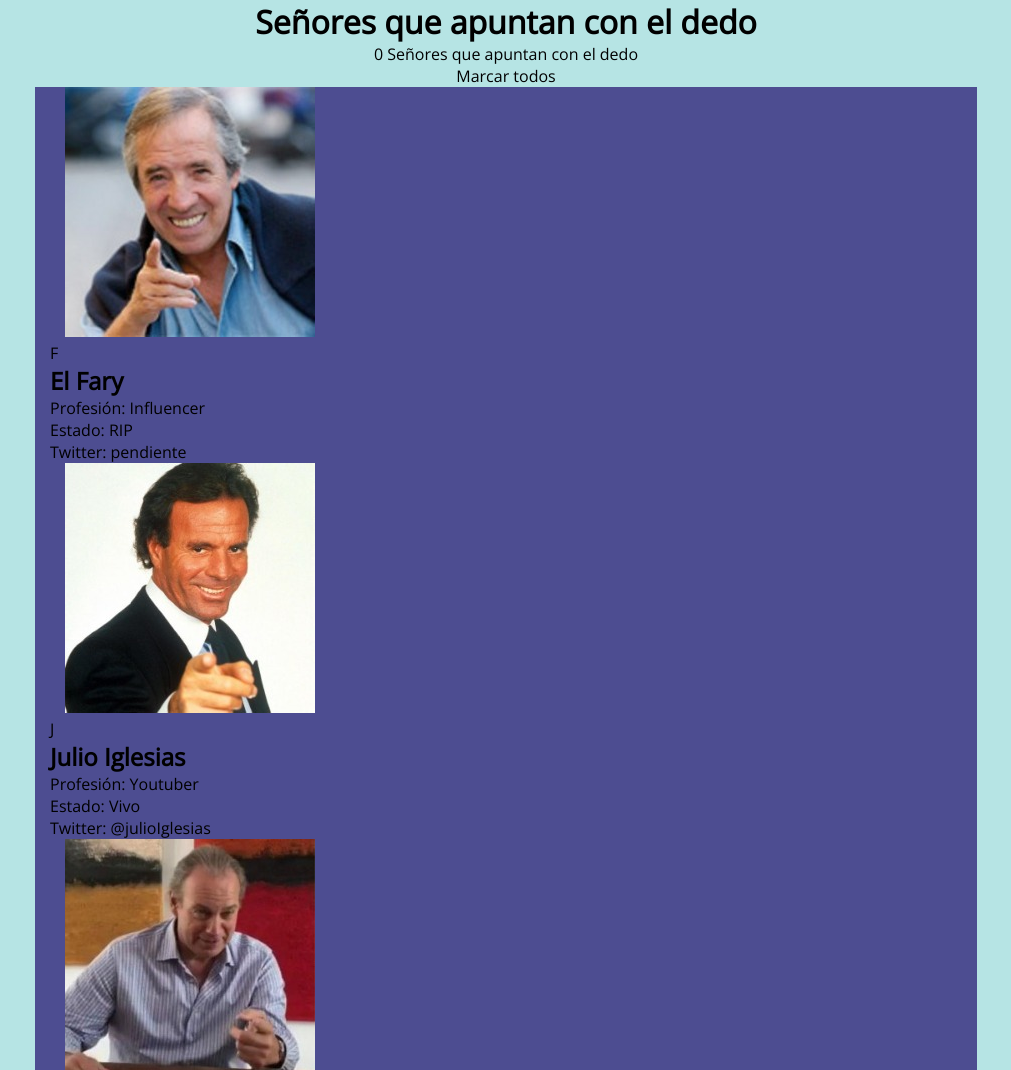
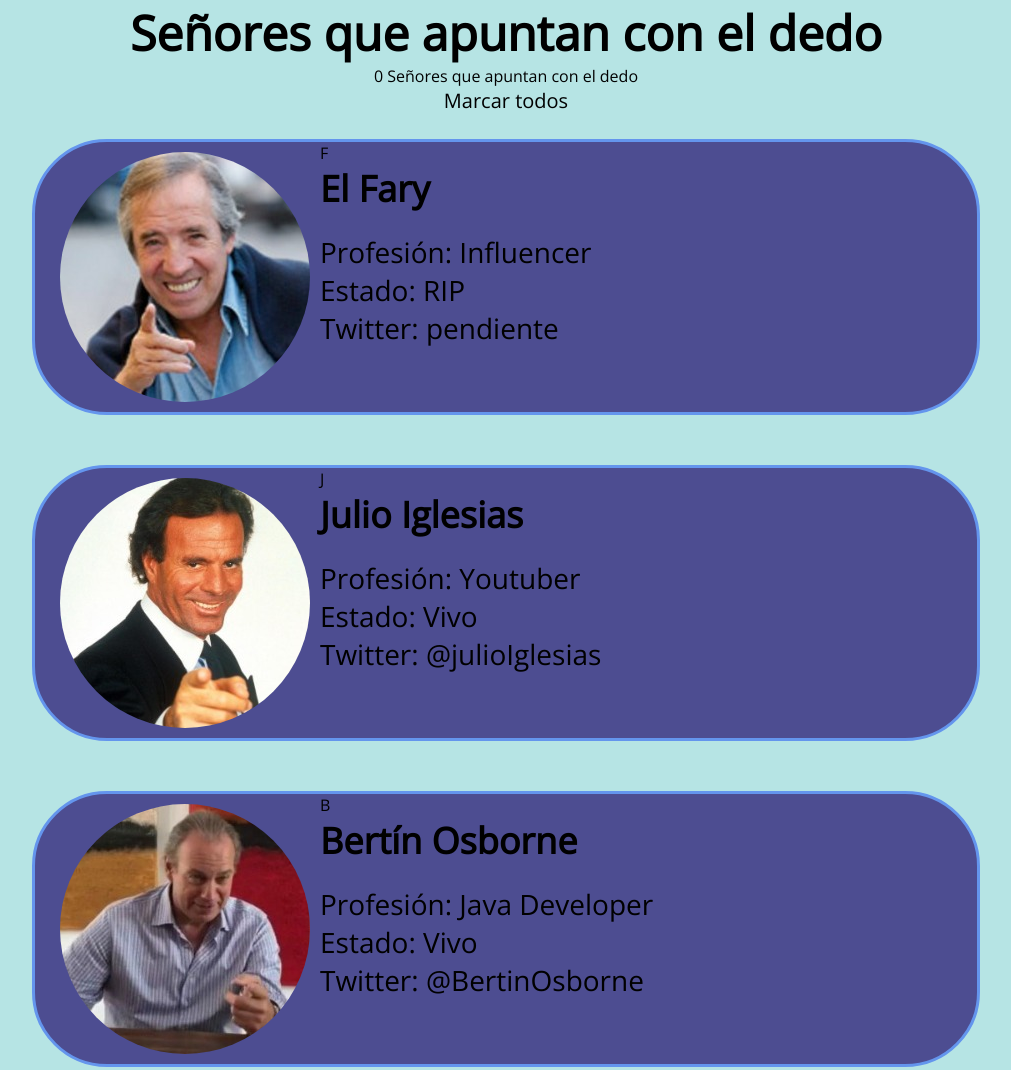
Before and after one commit to carluissg/Se-ores-que-apuntan, a plain HTML site: page index.html in a window 1280 px wide. Shown: the top 1070 px of the page, without its empty margins (134-1145 px from the left). Drawn offline with nearby package versions, Linux system fonts and the light colour scheme.

Commit message:
Maqueta contenedor secciones

```diff
--- a/estilos/estil.css
+++ b/estilos/estil.css
@@ -29,12 +29,17 @@
     padding: 0px 15px;
     background-color: rgb(77, 77, 145);
     display: block;
-
-
+    margin: 25px;
+    border-color: cornflowerblue;
+    border-style: solid;
+    border-radius: 75px;
   }
 }
 img{
-  padding: 0px 15px;
+  padding: 10px 10px;
+  float: left;
+  border-radius: 50%;
+
 }
 body {
   background-color: #b6e4e4;
@@ -45,12 +50,25 @@ body {
 
 ul{
   list-style-type: none;
-
+  font-size: 28px;
+  padding-top: 20px;
 }
 a {
   text-decoration: none;
-  color: var(--color-a)
+  color: var(--color-a);
+  font-size: 20px;
+}
+h1{
+  font-size: 48px;
+
+}
+h2{
+  font-size: 36px;
 }
 header{
   text-align: center;
+
 }
+.icono{
+
+}
--- a/index.html
+++ b/index.html
@@ -21,7 +21,9 @@
   <main class="cont-main">
     <section class="ticket">
       <img src="fary.jpg" alt="El actor Fary">
-      <p>F</p>
+      <div class="icono">
+        <p>F</p>
+      </div>
       <div>
         <h2>El Fary</h2>
         <ul>
@@ -33,7 +35,9 @@
     </section>
     <section class="ticket">
       <img src="julio.jpg" alt="El cantante Julio Iglesias">
-      <p>J</p>
+      <div class="icono">
+        <p>J</p>
+      </div>
       <div>
         <h2>Julio Iglesias</h2>
         <ul>
@@ -45,7 +49,9 @@
     </section>
     <section class="ticket">
       <img src="bertin.jpg" alt="El actor Bertín Osborne">
-      <p>B</p>
+      <div class="icono">
+        <p>B</p>
+      </div>
       <div>
         <h2>Bertín Osborne</h2>
         <ul>
```
